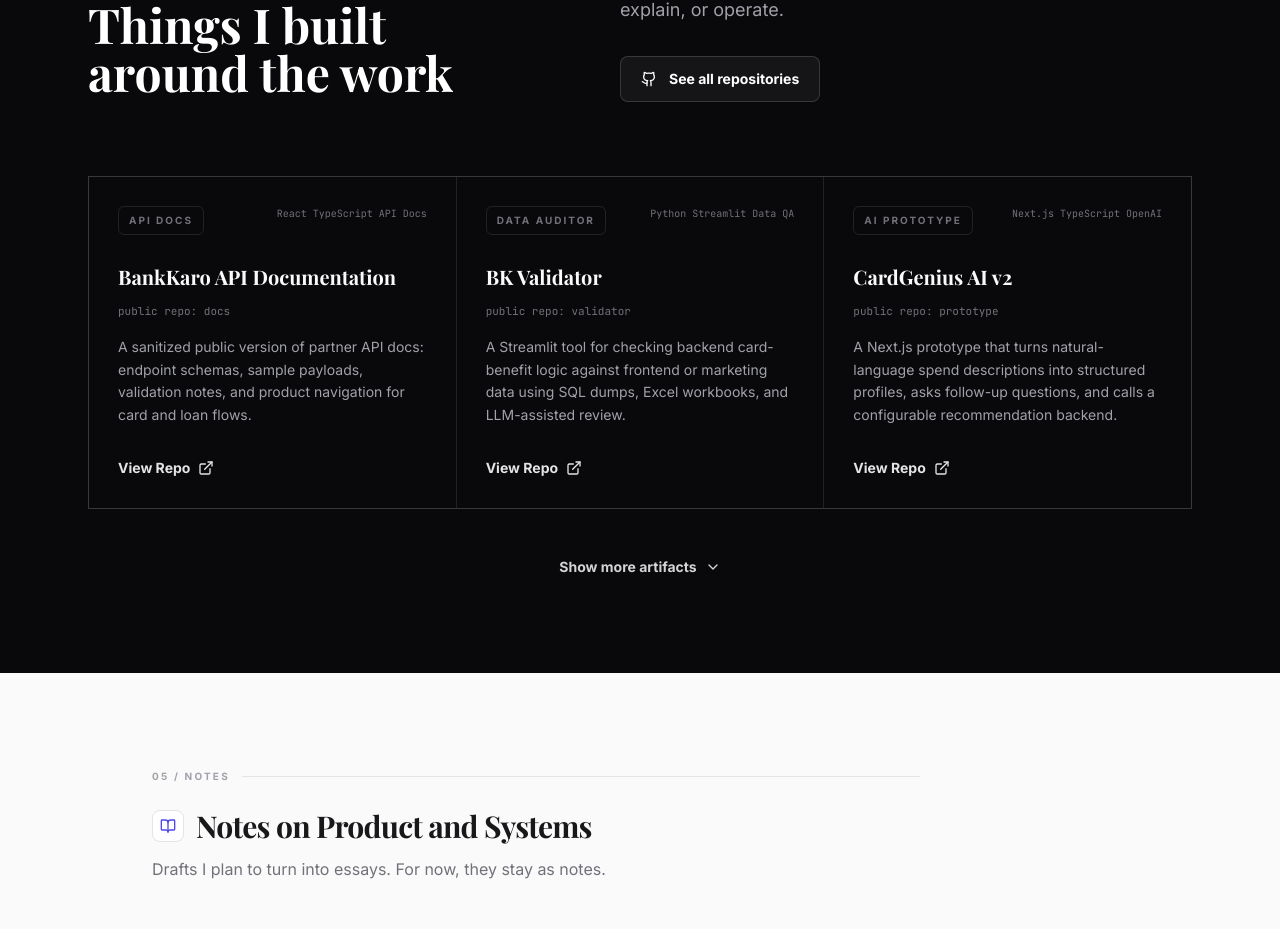
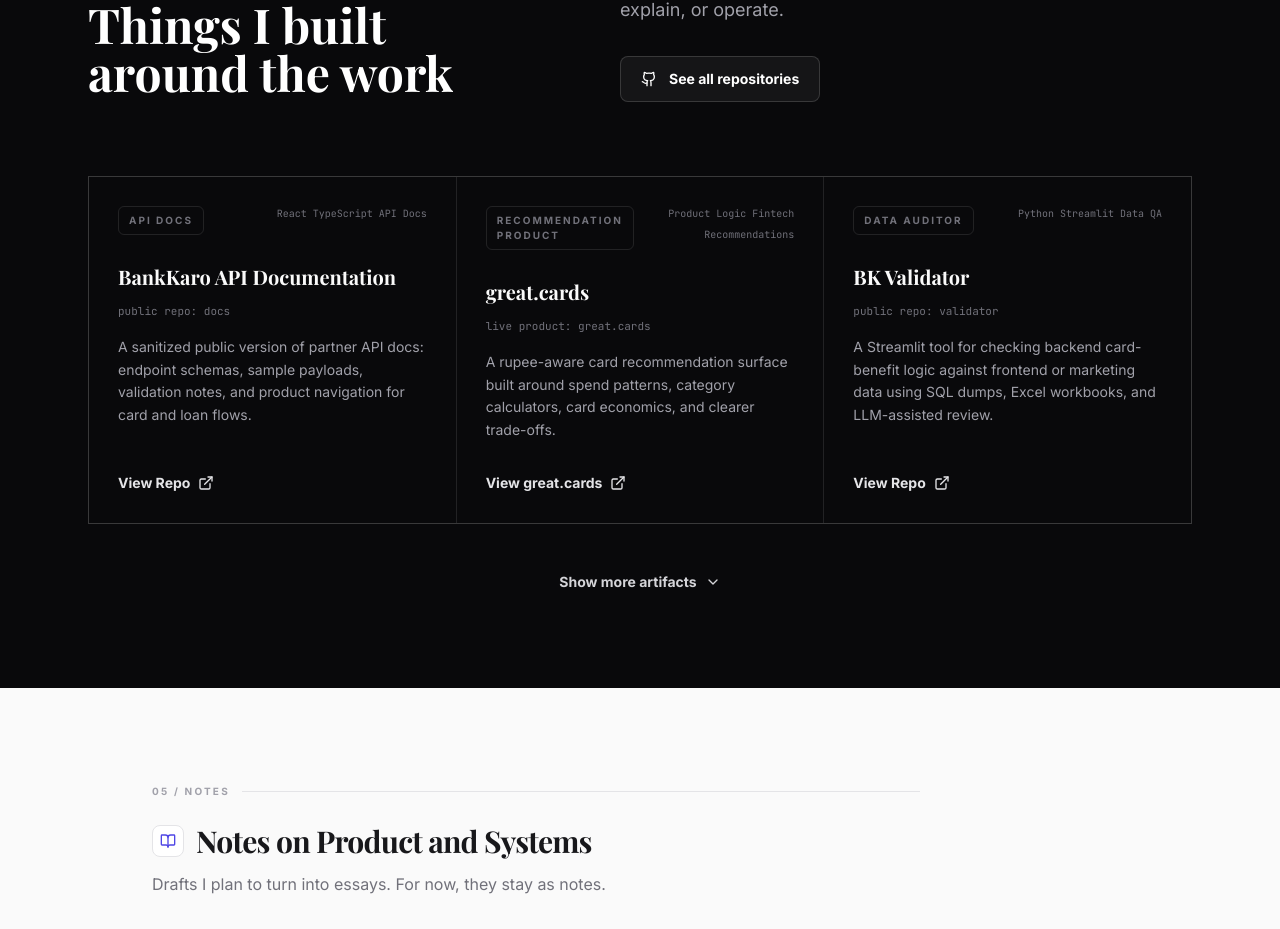
Before and after one commit to mohsinfd/Personal-Portfolio, a React (Vite) app: page / in a window 1280 px wide. Shown: the part 4902-5831 px from the top of the page. Built offline with nearby package versions, Linux system fonts and the light colour scheme; the HTML template or start-up script is replaced by a standard one; a web font is replaced by a local one.

Commit message:
Restore great cards artifact

```diff
--- a/src/data/demos.ts
+++ b/src/data/demos.ts
@@ -10,6 +10,16 @@
     tech: ["React", "TypeScript", "API Docs"],
     repoUrl: "https://github.com/mohsinfd/BankKaro-API-documentation",
     cta: "View Repo"
+  },
+  {
+    title: "great.cards",
+    subtitle: "Spend-based card recommendation product",
+    artifactType: "Recommendation Product",
+    output: "live product: great.cards",
+    description: "A rupee-aware card recommendation surface built around spend patterns, category calculators, card economics, and clearer trade-offs.",
+    tech: ["Product Logic", "Fintech", "Recommendations"],
+    repoUrl: "https://great.cards",
+    cta: "View great.cards"
   },
   {
     title: "BK Validator",
@@ -40,15 +50,5 @@
     tech: ["Python", "Streamlit", "FastAPI"],
     repoUrl: "https://github.com/mohsinfd/cgonck",
     cta: "View Repo"
-  },
-  {
-    title: "Meld",
-    subtitle: "Artifact-first product workspace",
-    artifactType: "Product Workspace",
-    output: "public repo: workspace",
-    description: "A local-first AI workspace that turns context and objectives into product artifacts: PRDs, edge cases, flow reviews, and implementation tickets.",
-    tech: ["Next.js", "Zod", "OpenAI"],
-    repoUrl: "https://github.com/mohsinfd/meld",
-    cta: "View Repo"
   }
 ];
```
